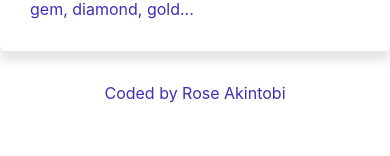
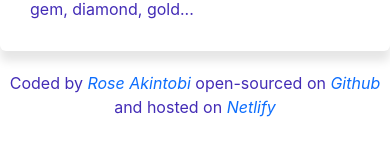
Before and after one commit to Richierosecodes/dictionary-projects, a React (Create React App) app: page / in a window 390 px wide. Shown: the part 332-488 px from the top of the page. Built offline with nearby package versions, Linux system fonts and the light colour scheme; no server answers.

Commit message:
Edited Phonetic component and added some css

```diff
--- a/src/App.css
+++ b/src/App.css
@@ -21,5 +21,10 @@ body {
 
 .App-footer {
   text-align: center;
-  margin: 30px 0;
+  margin: 10px 0;
 }
+
+.App-footer a {
+  text-decoration: none;
+  font-style: italic;
+}
--- a/src/App.js
+++ b/src/App.js
@@ -12,7 +12,7 @@ function App() {
       <main>
           <Dictionary />
         </main>
-      <footer className="App-footer"> Coded by Rose Akintobi</footer>
+      <footer className="App-footer"> Coded by <a href="www.linkedin.com/in/roseakintobi">Rose Akintobi</a> open-sourced on <a href="https://github.com/Richierosecodes">Github</a> and hosted on <a href="https://app.netlify.com/teams/richierosecodes/sites">Netlify</a></footer>
 
     </div>
   );
--- /dev/null
+++ b/src/Phonetic.css
@@ -0,0 +1,9 @@
+.Phonetic {
+    color: white;
+    background-color:  #432cb6;
+}
+
+.Phonetic:hover {
+    color:  #432cb6;
+    background-color: white;
+}
--- a/src/Phonetic.js
+++ b/src/Phonetic.js
@@ -1,12 +1,13 @@
 import React from "react";
+
+import "./Phonetic.css";
 
 
 export default function Phonetic(props) {
     return(
         <section>
-            <div className="phonetics">
-            <h3>Phonetic:</h3>
-            <p> {props.phonetic.phonetic} </p>
+            <div className="Phonetic">
+            <p> /{props.phonetic}/ </p>
 
         </div>
 
--- a/src/Results.js
+++ b/src/Results.js
@@ -10,7 +10,7 @@ export default function Results(props) {
                 <div className = "Results">
                     <section>
                 <h2>{props.results.word}</h2>
-                <Phonetic phonetic={Phonetic} />
+                <Phonetic phonetic={props.results.phonetic} />
 
 
 
--- a/src/Synonyms.js
+++ b/src/Synonyms.js
@@ -7,7 +7,7 @@ export default function Synonyms(props) {
     return (
       <ul className="Synonyms">
         {props.synonyms.map(function (synonyms, index) {
-          return <li key={index}>{synonyms} </li>;
+          return <li key={index}>{synonyms}</li>;
         })}
       </ul>
 
```
